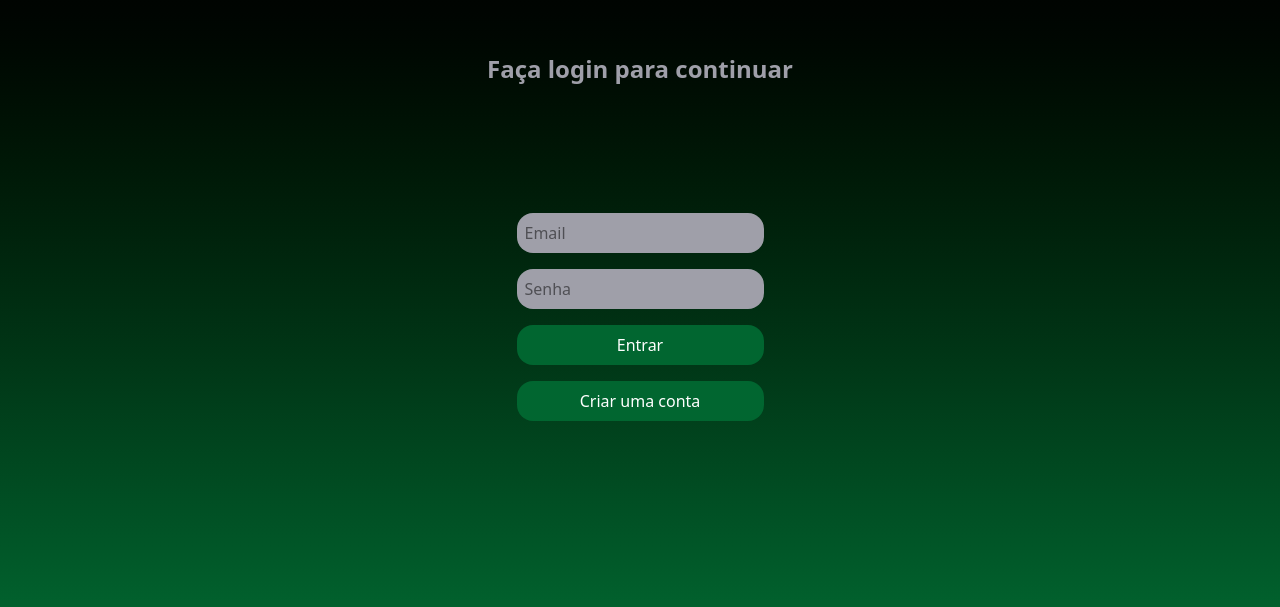
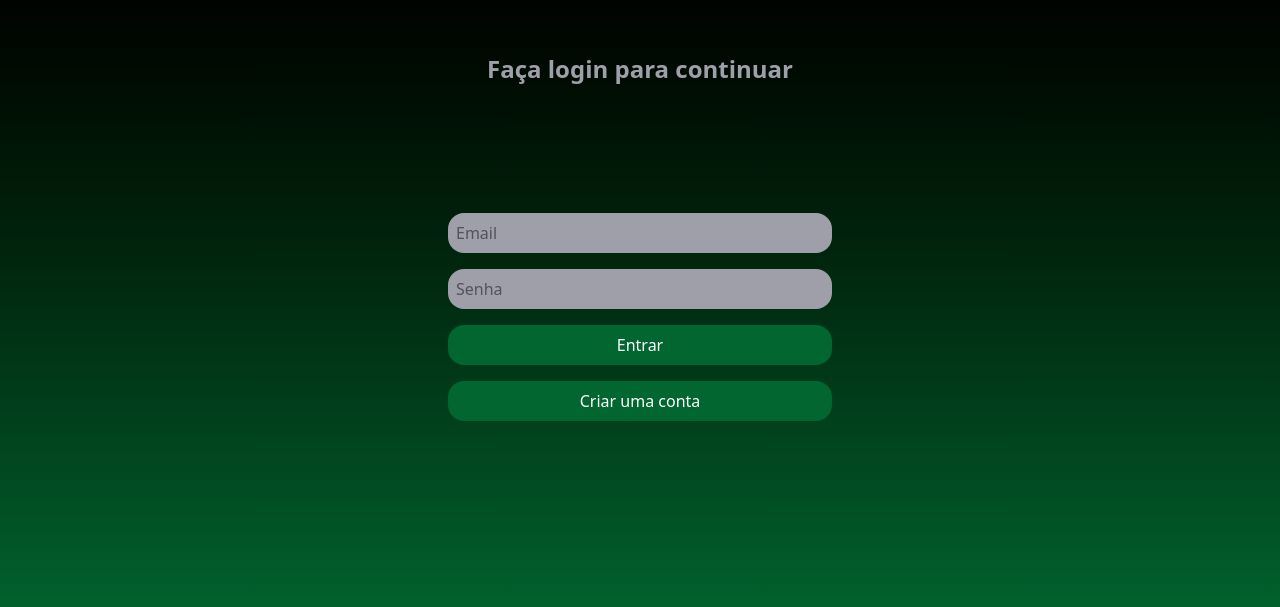
Before and after one commit to HerickReis/Ez-Bank, a Next.js app in the folder web/ez-bank/: page /loginPage in a window 1280 px wide. Shown: the part 163-770 px from the top of the page. Built offline with nearby package versions, Linux system fonts and the light colour scheme.

Commit message:
feat: enhance login page with error handling and loading state

```diff
--- a/web/ez-bank/src/app/loginPage/page.tsx
+++ b/web/ez-bank/src/app/loginPage/page.tsx
@@ -1,27 +1,109 @@
+"use client";
+
+
+import React, { useState } from "react";
+import { useRouter } from "next/navigation";
+import Link from "next/link";
+
 export default function LoginPage() {
+  const [email, setEmail] = useState("");
+  const [senha, setSenha] = useState("");
+  const [erro, setErro] = useState<string | null>(null);
+
+
+  const [isLoading, setIsLoading] = useState(false);
+
+
+  const router = useRouter();
+
+  const handleLogin = async (e: React.FormEvent) => {
+    e.preventDefault();
+    setErro(null);
+    setIsLoading(true);
+
+    const loginData = {
+      email: email,
+      senha: senha,
+    };
+
+    try {
+      const response = await fetch("http://localhost:8080/api/usuarios/login", {
+        method: "POST",
+        headers: {
+          "Content-Type": "application/json",
+        },
+        body: JSON.stringify(loginData),
+      });
+
+      if (response.ok) {
+        const usuarioLogado = await response.json();
+        console.log("Login bem-sucedido!", usuarioLogado);
+
+
+        alert(`Bem-vindo, ${usuarioLogado.nmUsuario}!`);
+        router.push("/dashboard");
+      } else {
+        const erroData = await response.json();
+        console.error("Falha no login:", erroData.message);
+        setErro(erroData.message);
+      }
+    } catch (error) {
+      console.error("Erro de conexão:", error);
+      setErro("Não foi possível conectar ao servidor. Tente novamente.");
+    } finally {
+      setIsLoading(false);
+    }
+  };
+
   return (
     <div className="w-full h-screen flex flex-col justify-center items-center bg-gradient-to-b from-black to-green-800 px-6 relative">
       <h1 className="text-zinc-400 text-2xl font-bold text-center mb-32">
         Faça login para continuar
       </h1>
 
-      <form className="flex flex-col gap-4">
+      {erro && (
+        <div className="bg-red-200 border border-red-500 text-red-800 p-3 rounded-2xl mb-4 text-center">
+          {erro}
+        </div>
+      )}
+
+      <div className="flex flex-col gap-4 w-full max-w-sm">
+        <form onSubmit={handleLogin} className="flex flex-col gap-4">
           <input
             type="email"
+            id="email"
+            value={email}
+            onChange={(e) => setEmail(e.target.value)}
             placeholder="Email"
-          className="p-2 rounded-2xl bg-zinc-400 text-black"
+            className="p-2 rounded-2xl bg-zinc-400 text-black placeholder:text-zinc-600"
+            required
           />
           <input
             type="password"
+            id="senha"
+            value={senha}
+            onChange={(e) => setSenha(e.target.value)}
             placeholder="Senha"
-          className="p-2 rounded-2xl bg-zinc-400 text-black"
+            className="p-2 rounded-2xl bg-zinc-400 text-black placeholder:text-zinc-600"
+            required
           />
-        <button className="bg-green-800 text-white p-2 rounded-2xl">
-          Entrar
+
+          <button
+            type="submit"
+            className="bg-green-800 text-white p-2 rounded-2xl disabled:bg-zinc-500"
+            disabled={isLoading}
+          >
+            {isLoading ? "Entrando..." : "Entrar"}
           </button>
-        <button className="bg-green-800 text-white p-2 rounded-2xl"
-        >Criar uma conta</button>
         </form>
+
+        <Link
+          href="/register"
+          className="bg-green-800 text-white p-2 rounded-2xl text-center"
+        >
+          Criar uma conta
+        </Link>
+      </div>
     </div>
   );
 }
```
Also changed, not shown: 3 other files (tests, documents, lock files or other folders). Lines whose indentation alone changed are shown as unchanged.
